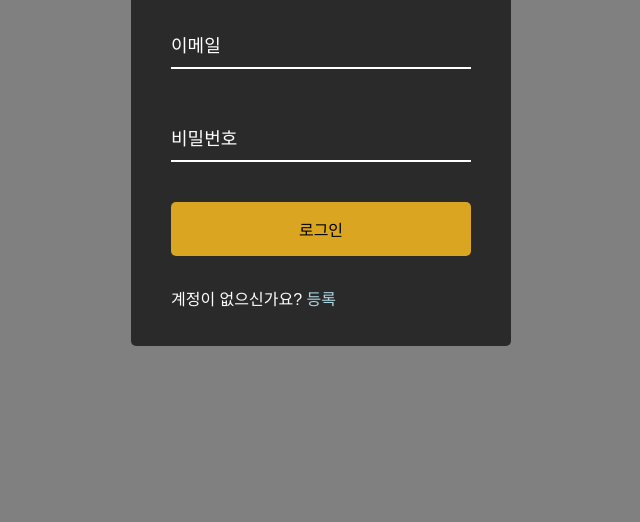
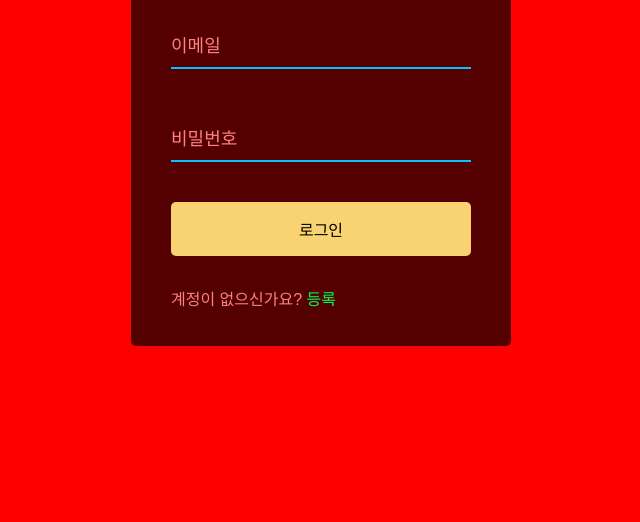
Before and after one commit to yjeongs22/homepage-project, a plain HTML site: page index.html in a window 1280 px wide. Shown: the part 278-800 px from the top of the page, without its empty margins (319-959 px from the left). Drawn offline with Linux system fonts and the light colour scheme; a web font is replaced by a local one.

Commit message:
css 변경

```diff
--- a/style.css
+++ b/style.css
@@ -6,8 +6,8 @@
 
 body {
   font-family: "Muli", sans-serif;
-  background-color: gray;
-  color: #fff;
+  background-color: rgb(255, 0, 0);
+  color: #ff8080;
   display: flex;
   flex-direction: column;
   align-items: center;
@@ -30,14 +30,14 @@ body {
 
 .container a {
   text-decoration: none;
-  color: lightblue;
+  color: rgb(0, 255, 85);
 }
 
 .btn {
   cursor: pointer;
   display: inline-block;
   width: 100%;
-  background: goldenrod;
+  background: rgb(249, 211, 114);
   padding: 15px;
   font-family: inherit;
   font-size: 16px;
@@ -66,18 +66,18 @@ body {
 .form-control input {
   background-color: transparent;
   border: 0;
-  border-bottom: 2px #fff solid;
+  border-bottom: 2px #0dbfff solid;
   display: block;
   width: 100%;
   padding: 15px 0;
   font-size: 18px;
-  color: #fff;
+  color: #ff0088;
 }
 
 .form-control input:focus,
 .form-control input:valid {
   outline: 0;
-  border-bottom-color: lightblue;
+  border-bottom-color: rgb(78, 211, 255);
 }
 
 .form-control label {
@@ -96,6 +96,6 @@ body {
 
 .form-control input:focus + label span,
 .form-control input:valid + label span {
-  color: lightblue;
+  color: rgb(15, 255, 83);
   transform: translateY(-30px);
 }
```
